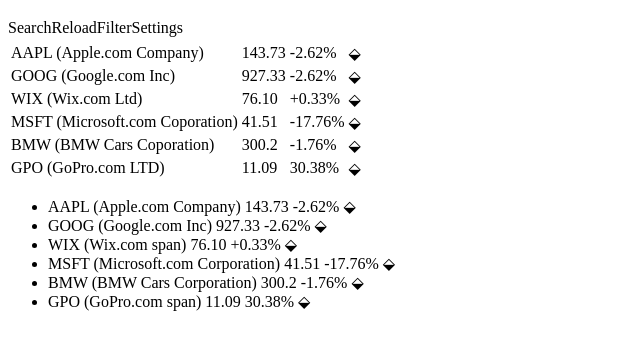
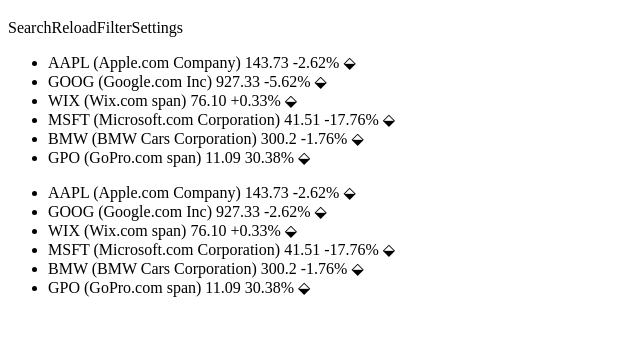
Before and after one commit to barakplasma/stokr, a plain HTML site: page index.html in a window 1280 px wide. Shown: the part 61-410 px from the top of the page, without its empty margins (0-640 px from the left). Drawn offline with Linux system fonts and the light colour scheme.

Commit message:
added javascript to page

```diff
--- a/index.html
+++ b/index.html
@@ -105,5 +105,6 @@
 </ul>
 
 <!-- todo - Add `data-id` to components in the HTML so we could find it’s related data later-->
+<script src="init.js"></script>
 </body>
 </html>
--- a/init.js
+++ b/init.js
@@ -59,7 +59,7 @@ const list = `
   <li>
     <span aria-label="Stock Symbol & Stock Name">GOOG (Google.com Inc)</span>
     <span aria-label="Stock LastTradePrice">927.33</span>
-    <span aria-label="Stock PercentChange">-2.62%</span>
+    <span aria-label="Stock PercentChange">-5.62%</span>
     <span aria-label="Manual Arrangement Controller">⬙</span>
   </li>
   <li>
@@ -89,6 +89,21 @@ const list = `
 </ul>`;
 
 <!-- todo - Break down the string creation with functions-->
+init();
+
+function init() {
+  sendStockDataToDom();
+}
+
+function sendStockDataToDom() {
+  document.querySelector('main').innerHTML = processDataToHTML();
+}
+
+function processDataToHTML() {
+  // temporarily, do it the easy way for testing
+  return list;
+}
+
 <!-- todo - Have one render function that initiates the HTML string creation and pushes to the document with `innerHTML`-->
 <!-- todo - Add event listeners to containers after the HTML was rendered (event delegation)-->
 <!-- todo - On events, find the `data-id` of the item and find it’s data based on that id (only when you need to update it or do something with it)-->
```
